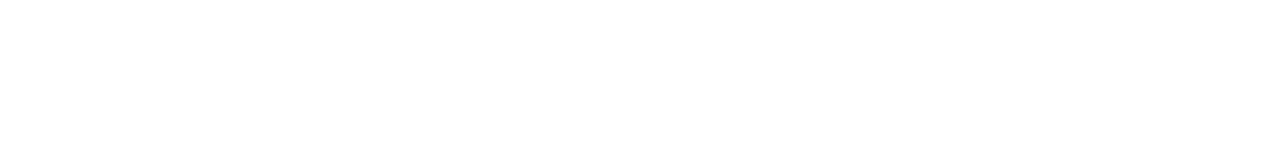
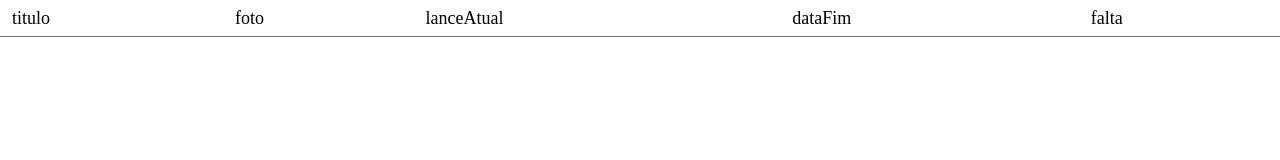
Before and after one commit to cjbds123/eleiloes, a plain HTML site: page index.html in a window 1280 px wide. Drawn offline with Linux system fonts and the light colour scheme; the site is published under a folder, as on GitHub Pages, so addresses that start at the root find nothing; no server answers.

Commit message:
Update index.html

```diff
--- a/index.html
+++ b/index.html
@@ -11,7 +11,7 @@
     <link rel="apple-touch-icon" href="/logo192.png" />
     <link rel="manifest" href="manifest.json" />
     <title>React App</title>
-    <script defer="defer" src="/static/js/main.24c0305c.js"></script>
+    <script defer="defer" src="static/js/main.24c0305c.js"></script>
 </head>
 
 <body>
```
